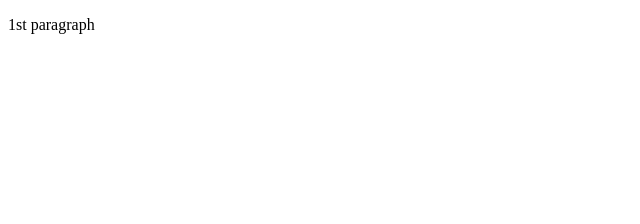
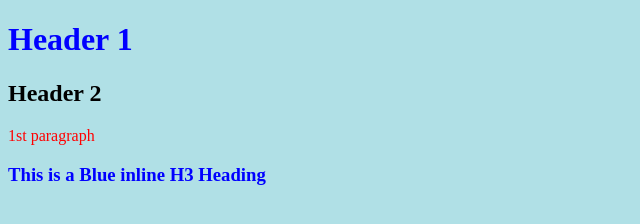
Before and after one commit to djbahool/djbahool.github.io, a plain HTML site: page index.html in a window 1280 px wide. Shown: the whole page, without its empty margins (0-640 px from the left). Drawn offline with Linux system fonts and the light colour scheme.

Commit message:
Update index.html

```diff
--- a/index.html
+++ b/index.html
@@ -3,9 +3,18 @@
 <head>
     <meta charset="UTF-8">
     <meta name="viewport" content="width=device-width, initial-scale=1.0">
+    <style>
+        body {background-color: powderblue;}
+        h1   {color: blue;}
+        p    {color: red;}
+    </style>
     <title>My website title</title>
 </head>
 <body>
+    <h1>Header 1</h1>
+    <h2>Header 2</h2>
     <p>1st paragraph</p>
+    <h3 style="color:blue;">This is a Blue inline H3 Heading</h3>
+
 </body>
 </html>
```
